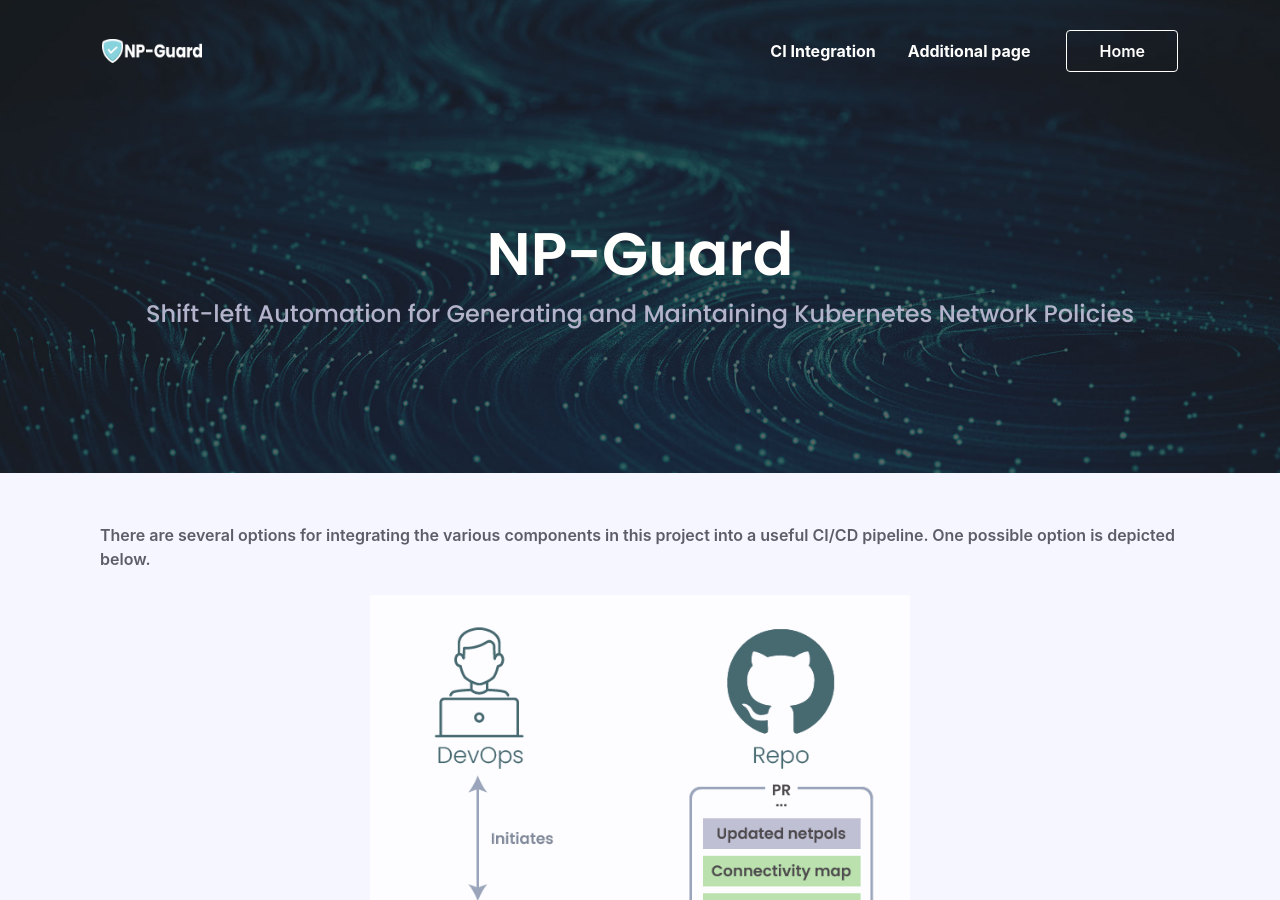
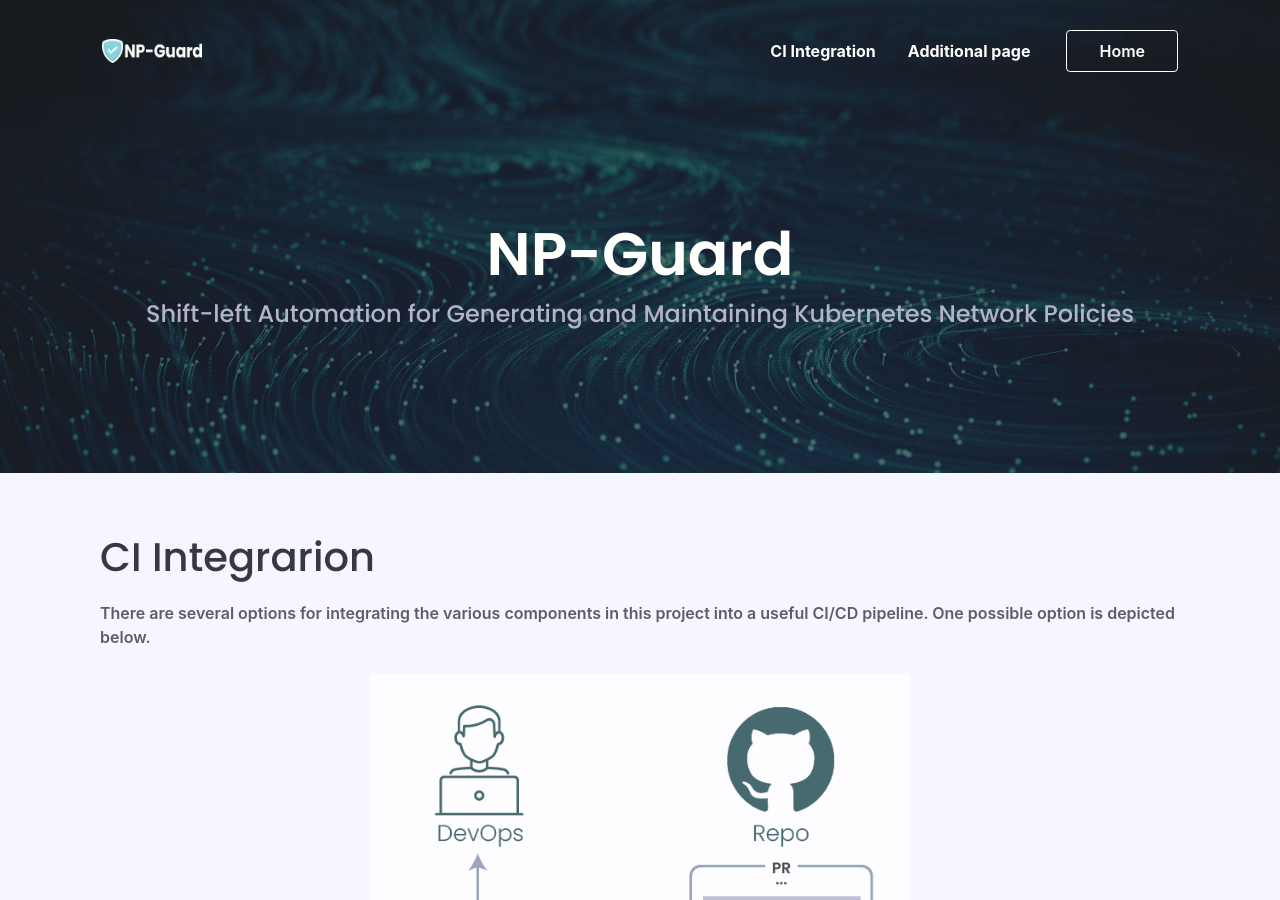
Before and after one commit to tkwsniva/np-guard, a Jekyll site: the page built from ci-integration.html, in a window 1280 px wide and 900 px high. Built offline with Jekyll 4.4.1, drawn with Linux system fonts in a browser that asks for light colours; nearby versions of some CDN libraries; some web fonts are replaced; comment, search, counter and statistics services are not loaded.

Commit message:
Update ci-integration-content.html

```diff
--- a/_includes/ci-integration-content.html
+++ b/_includes/ci-integration-content.html
@@ -1,6 +1,7 @@
 
 
 <div class="column col-12 col-sm-12 ">
+	<h1>CI Integrarion</h1>
   <p>There are several options for integrating the various components in this project into a useful CI/CD pipeline. One possible option is depicted below.</p>
 	<p align="center"><a href="assets/diagram-1-02.png" target="_blank"><img src="assets/diagram-1-02.png" width="50%" /></a></p>
 </div>
```
